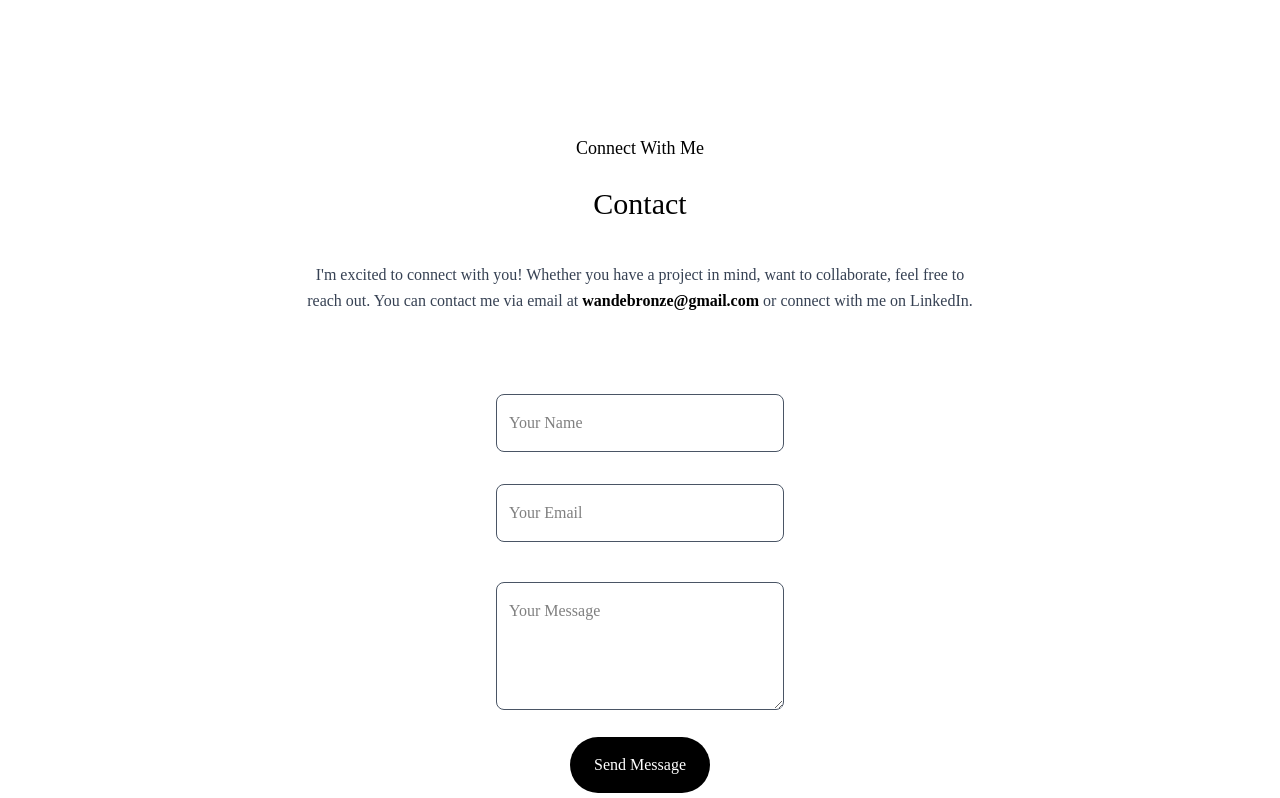
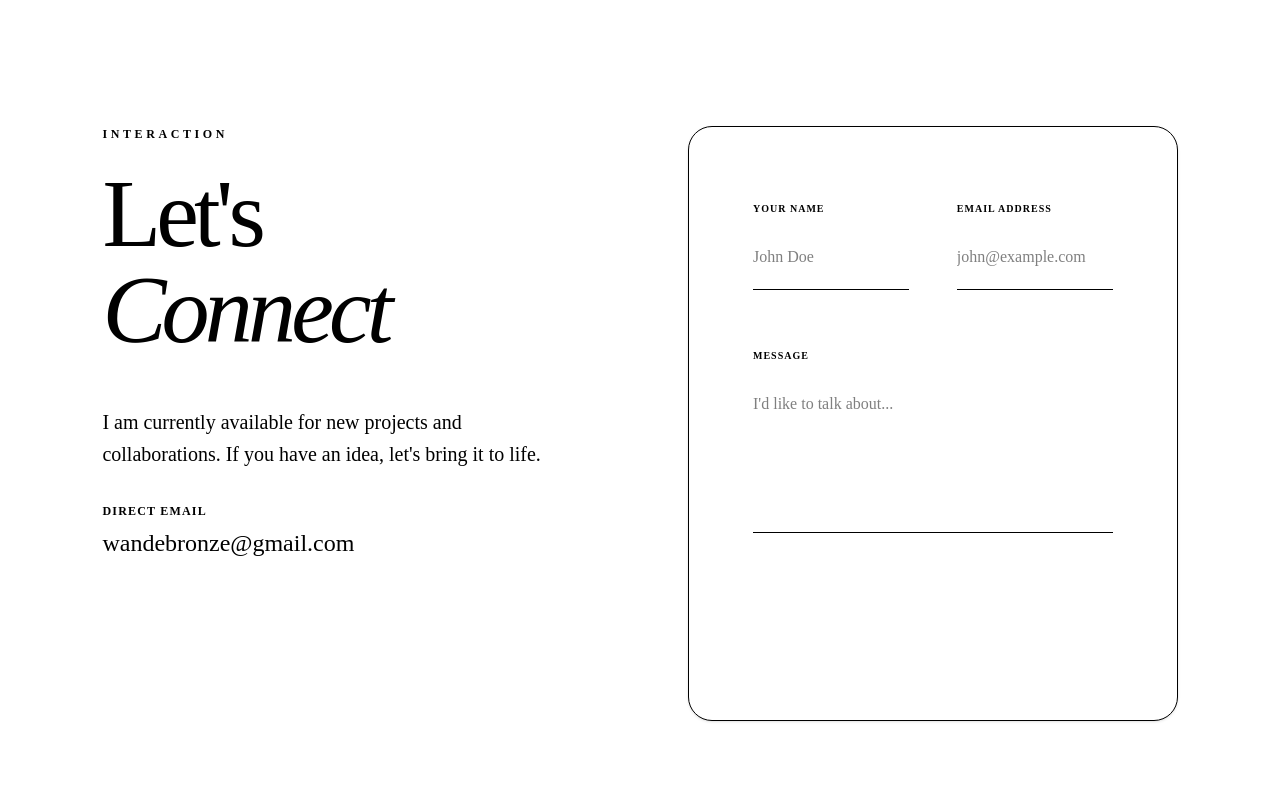
Before and after one commit to Bigmehelen/Adepitan-Yewande-Portfolio, a Next.js app in the folder my-portfolio/: page / in a window 1280 px wide. Shown: the part 4042-4840 px from the top of the page. Built offline with nearby package versions, Linux system fonts and the light colour scheme; a web font is replaced by a local one.

Commit message:
updating Contact.jsx

```diff
--- a/my-portfolio/components/Contact.jsx
+++ b/my-portfolio/components/Contact.jsx
@@ -1,11 +1,11 @@
 import React, { useState } from 'react'
 
 const Contact = () => {
-
-   const [result, setResult] = useState("");
+  const [result, setResult] = useState("");
 
   const onSubmit = async (event) => {
     event.preventDefault();
+    setResult("Sending...");
     const formData = new FormData(event.target);
     formData.append("access_key", "6495d23c-46b6-4387-bb3e-5d67b277e67b");
 
@@ -15,33 +15,90 @@ const Contact = () => {
     });
 
     const data = await response.json();
-    setResult(data.success ? "Success!" : "Error");
+    setResult(data.success ? "Successfully Sent!" : "Error. Try again.");
   };
 
   return (
-    <div id="contact"
-      className="w-11/12 max-w-3xl mx-auto pt-24 mt-10 text-center flex flex-col items-center gap-4">
-      <h1 className="text-lg mb-2 font-Ovo"> Connect With Me </h1>
+    <section id="contact" className="w-full py-32 px-6 lg:px-[8%] bg-luxury-white">
+      <div className="max-w-[1440px] mx-auto grid grid-cols-1 lg:grid-cols-2 gap-24">
 
-      <h3 className="font-Ovo text-3xl mb-6"> Contact </h3>
+        {/* Left: Content */}
+        <div className="space-y-12">
+          <div className="space-y-6">
+            <h4 className="text-xs uppercase tracking-[0.3em] font-bold text-luxury-gray">Interaction</h4>
+            <h2 className="text-6xl md:text-8xl text-luxury-black tracking-tighter leading-none">
+              Let's <br />
+              <span className="italic font-normal">Connect</span>
+            </h2>
+          </div>
 
-      <p className="max-w-2xl font-Ovo text-gray-700 leading-relaxed mb-10">
-        I'm excited to connect with you! Whether you have a project in mind,
-        want to collaborate, feel free to reach out.
-        You can contact me via email at <span className="font-bold text-black"><a href="mailto:wandebronze@gmail.com">wandebronze@gmail.com</a> </span> or connect with me on LinkedIn.
-      </p>
-      <form onSubmit={onSubmit} className='max-w-2xl mx-auto'>
-        <div className='flex flex-col gap-6 mt-6 mb-4 '>
-            <input type="text" placeholder="Your Name" name="name" required className="border outline-none border-gray-600 rounded-lg p-3 w-72 mb-2"/>
-            <input type="email" placeholder="Your Email" name="email" required className="border outline-none border-gray-600 rounded-lg p-3 w-72 mb-6"/>
+          <div className="space-y-8 max-w-md">
+            <p className="text-xl text-luxury-gray leading-relaxed font-medium">
+              I am currently available for new projects and collaborations. If you have an idea, let's bring it to life.
+            </p>
+            <div className="space-y-2">
+              <h5 className="text-xs uppercase tracking-widest font-bold text-luxury-black">Direct Email</h5>
+              <a href="mailto:wandebronze@gmail.com" className="text-2xl font-serif text-luxury-black hover:italic transition-all">
+                wandebronze@gmail.com
+              </a>
+            </div>
+          </div>
         </div>
-        <textarea placeholder="Your Message" name="message" rows='6' required className="border border-gray-600 rounded-lg p-3 w-72 h-32 mb-4"/>
-        <br/>
-        <button type="submit" className="bg-black text-white px-6 py-3 rounded-full hover:bg-gray-800 transition-all duration-200 ease-in-out"> Send Message </button>
-      </form>
-       <span className="mt-4">{result}</span>
 
-    </div>
+        {/* Right: Form */}
+        <div className="bg-white p-12 lg:p-16 rounded-3xl border border-luxury-black/5 shadow-sm">
+          <form onSubmit={onSubmit} className="space-y-12">
+            <div className="grid grid-cols-1 md:grid-cols-2 gap-12">
+              <div className="space-y-2">
+                <label className="text-[10px] uppercase tracking-widest font-bold text-luxury-gray">Your Name</label>
+                <input
+                  type="text"
+                  name="name"
+                  placeholder="John Doe"
+                  required
+                  className="w-full bg-transparent border-b border-luxury-black/10 py-4 outline-none focus:border-luxury-black transition-colors"
+                />
+              </div>
+              <div className="space-y-2">
+                <label className="text-[10px] uppercase tracking-widest font-bold text-luxury-gray">Email Address</label>
+                <input
+                  type="email"
+                  name="email"
+                  placeholder="john@example.com"
+                  required
+                  className="w-full bg-transparent border-b border-luxury-black/10 py-4 outline-none focus:border-luxury-black transition-colors"
+                />
+              </div>
+            </div>
+
+            <div className="space-y-2">
+              <label className="text-[10px] uppercase tracking-widest font-bold text-luxury-gray">Message</label>
+              <textarea
+                name="message"
+                rows="4"
+                placeholder="I'd like to talk about..."
+                required
+                className="w-full bg-transparent border-b border-luxury-black/10 py-4 outline-none focus:border-luxury-black transition-colors resize-none"
+              />
+            </div>
+
+            <button
+              type="submit"
+              className="w-full py-6 bg-luxury-black text-white font-bold uppercase tracking-widest text-xs hover:bg-luxury-black/90 transition-all rounded-full"
+            >
+              Send Message
+            </button>
+
+            {result && (
+              <p className="text-center text-xs font-bold uppercase tracking-widest text-luxury-gray">
+                {result}
+              </p>
+            )}
+          </form>
+        </div>
+
+      </div>
+    </section>
   )
 }
 
```
